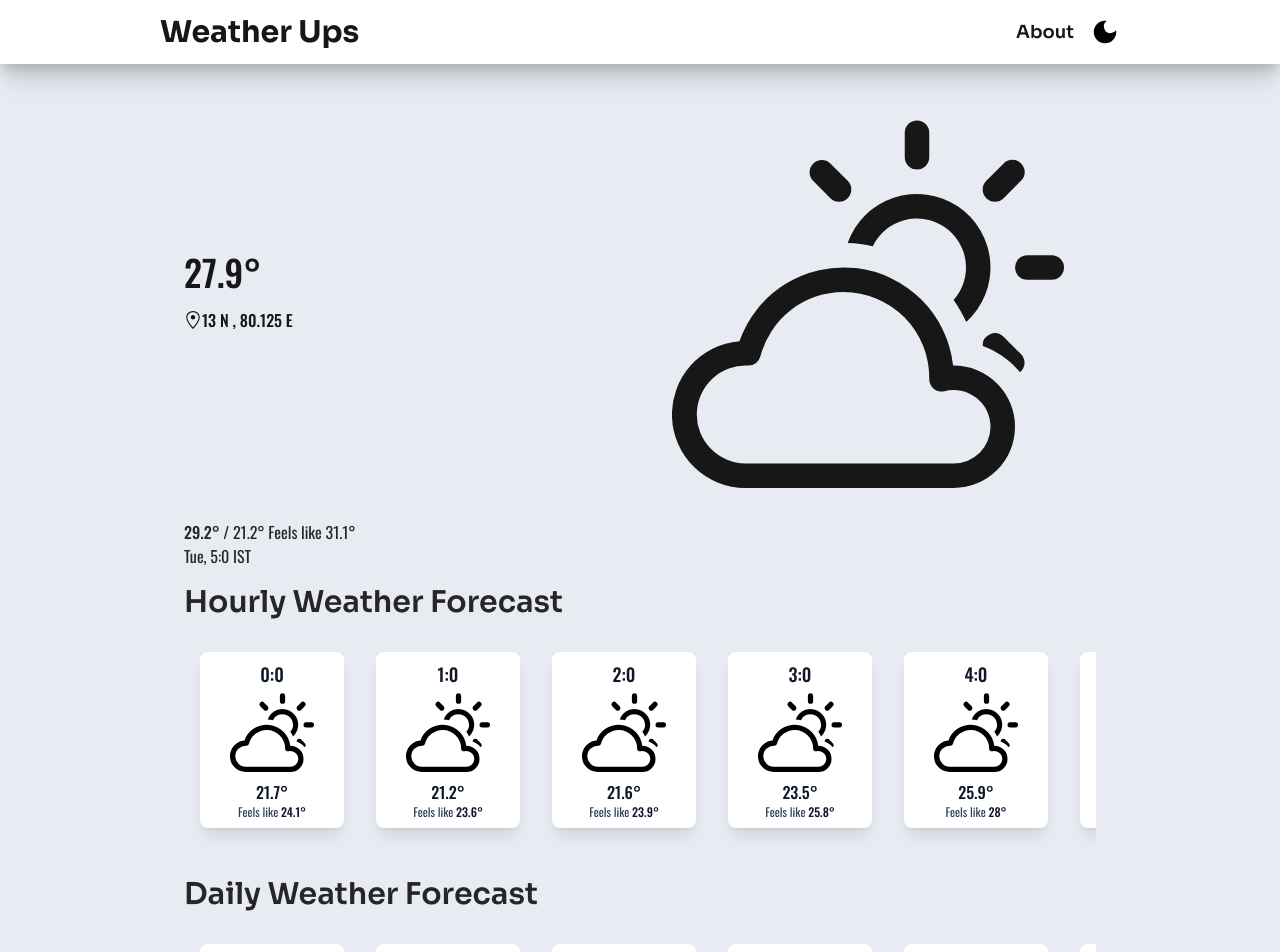
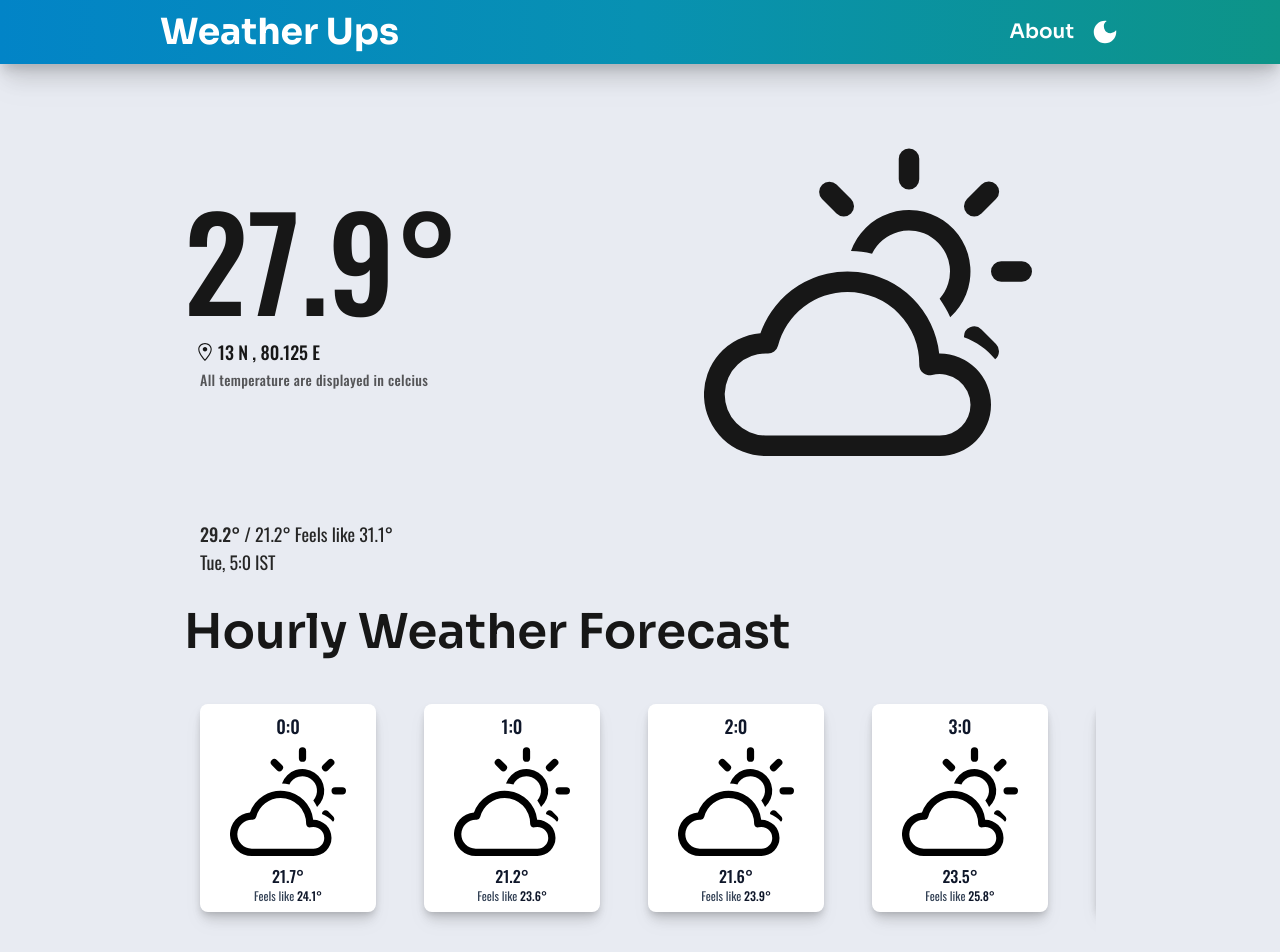
Before and after one commit to bhendi-boi/WeatherUps, a React (Vite) app: page / in a window 1280 px wide. Shown: the top 952 px of the page. Built offline with nearby package versions, Linux system fonts and the light colour scheme; no server answers.

Commit message:
optimezed for larger screens, gradient on nav

```diff
--- a/src/About.tsx
+++ b/src/About.tsx
@@ -1,9 +1,9 @@
 import TeritiaryLink from "./components/TeritiaryLink";
 const About = () => {
 	return (
-		<main className="min-h-[calc(100vh-4.5rem)] sm:w-3/4 sm:mx-auto dark:text-neutral-200 text-neutral-700">
-			<section className="px-4 pb-4">
-				<h2 className="my-2 text-2xl md:text-4xl text-neutral-900 font-medium dark:text-neutral-50">
+		<main className="min-h-[calc(100vh-4.5rem)] sm:w-3/4 sm:mx-auto dark:text-neutral-200 text-neutral-700 md:text-lg">
+			<section className="px-4 pb-4 mt-2 md:mt-8">
+				<h2 className="my-2 text-2xl font-medium md:text-5xl text-neutral-900 dark:text-neutral-50 font-title">
 					Resources
 				</h2>
 				<h3 className="my-1 text-neutral-800 dark:text-neutral-100">
@@ -15,7 +15,7 @@ const About = () => {
 				/>
 			</section>
 			<section className="px-4 pb-4">
-				<h2 className="my-2 text-2xl md:text-4xl text-neutral-900 font-medium dark:text-neutral-50">
+				<h2 className="my-2 text-2xl font-medium md:text-5xl text-neutral-900 dark:text-neutral-50 font-title">
 					About this App
 				</h2>
 				<p className="pb-2">
@@ -34,7 +34,7 @@ const About = () => {
 				</p>
 			</section>
 			<section className="px-4">
-				<h2 className="my-2 text-2xl md:text-4xl text-neutral-900 font-medium dark:text-neutral-100">
+				<h2 className="my-2 text-2xl font-medium md:text-5xl text-neutral-900 dark:text-neutral-100 font-title">
 					About me
 				</h2>
 				<p className="pb-3">
--- a/src/App.tsx
+++ b/src/App.tsx
@@ -53,20 +53,27 @@ const App = () => {
 	return (
 		<main className="min-h-screen sm:w-3/4 sm:mx-auto text-neutral-700 dark:text-neutral-200">
 			<div className="flex items-center px-6">
-				<div className="flex flex-col w-1/2 gap-4 text-4xl text-neutral-900 dark:text-neutral-50">
-					<Temp temp={CURRENT_TEMPERATURE} high />
-					<span className="inline-flex items-center font-medium text-base">
-						<GoLocation size={18} /> {LAT} , {LON}
+				<div className="flex flex-col justify-center w-1/2 text-4xl text-neutral-900 dark:text-neutral-50">
+					<Temp temp={CURRENT_TEMPERATURE} high color=" md:text-9xl" />
+					<span className="inline-flex items-center mt-4 mb-1 text-base font-medium md:ml-3 md:text-lg">
+						<GoLocation size={18} className="mr-1" /> {LAT} , {LON}
+					</span>
+					<span className="inline-flex items-center text-sm font-medium tracking-wide md:ml-4 opacity-70">
+						All temperature are displayed in celcius
 					</span>
 				</div>
-				<div className="w-1/2 h-full p-8 text-neutral-900 dark:text-neutral-50">
+				<div className="w-1/2 h-full p-8 md:p-16 text-neutral-900 dark:text-neutral-50">
 					{getIcon({ weatherCode: currentWeather.weathercode, night: night })}
 				</div>
 			</div>
-			<div className="px-6 text-neutral-800 dark:text-neutral-100">
+			<div className="px-6 md:ml-4 md:text-lg text-neutral-800 dark:text-neutral-200">
 				{" "}
-				<Temp temp={TODAYS_DATA.maxTemperature} high /> /{" "}
-				<Temp temp={TODAYS_DATA.minTemperature} /> Feels like{" "}
+				<Temp
+					temp={TODAYS_DATA.maxTemperature}
+					high
+					color="neutral-800 dark:text-neutral-50"
+				/>{" "}
+				/ <Temp temp={TODAYS_DATA.minTemperature} /> Feels like{" "}
 				<Temp temp={TODAYS_DATA.apperantMaxTemperature} />
 				<br />
 				<span>{CURRENT_TIME}</span>
--- a/src/components/Caurosel.tsx
+++ b/src/components/Caurosel.tsx
@@ -19,11 +19,11 @@ const Caurosel = (apiRes: any) => {
 	}, [currentHour]);
 
 	return (
-		<div className="mx-6 my-4">
-			<h2 className="mb-4 text-3xl font-semibold font-title text-neutral-800 dark:text-neutral-50">
+		<div className="mx-6 my-4 md:my-8">
+			<h2 className="mb-4 text-3xl font-semibold md:text-5xl font-title text-neutral-900 dark:text-neutral-50">
 				Hourly Weather Forecast
 			</h2>
-			<div className="grid grid-flow-col gap-8 px-4 py-4 pb-8 overflow-x-scroll scrollbar">
+			<div className="grid grid-flow-col gap-8 px-4 pt-4 pb-8 overflow-x-scroll md:gap-12 md:pb-12 md:pt-8 scrollbar">
 				{hourlyData.map((anHourData) => {
 					return <HourlyWeatherCard key={anHourData.time} {...anHourData} />;
 				})}
--- a/src/components/DailyCaurosel.tsx
+++ b/src/components/DailyCaurosel.tsx
@@ -4,11 +4,11 @@ import { DailyWeatherCard } from "./WeatherCard";
 const DailyCaurosel = (apiRes: any) => {
 	const dailyData = getDailyData(apiRes);
 	return (
-		<div className="mx-6 my-4 pb-10">
-			<h2 className="mb-4 text-3xl font-semibold font-title text-neutral-800  dark:text-neutral-50">
+		<div className="pb-10 mx-6 my-4">
+			<h2 className="mb-4 text-3xl font-semibold md:text-5xl font-title text-neutral-900 dark:text-neutral-50">
 				Daily Weather Forecast
 			</h2>
-			<div className="grid grid-flow-col gap-8 px-4 py-4 pb-8 overflow-x-scroll scrollbar horizantal-scroll">
+			<div className="grid grid-flow-col gap-8 px-4 pt-4 pb-8 overflow-x-scroll md:gap-12 md:pb-12 md:pt-8 scrollbar">
 				{dailyData.map((daily, index) => (
 					<DailyWeatherCard key={index} {...daily} />
 				))}
--- a/src/components/Nav.tsx
+++ b/src/components/Nav.tsx
@@ -13,14 +13,14 @@ const Nav = () => {
 	}
 	return (
 		<>
-			<nav className="sticky top-0 left-0 z-10 flex items-center h-16 bg-white shadow-xl font-title drop-shadow-xl">
+			<nav className="sticky top-0 left-0 z-10 flex items-center h-16 text-white bg-white shadow-xl font-title drop-shadow-xl bg-gradient-to-r from-sky-600 to-teal-600 via-cyan-600">
 				<div className="flex items-center w-full gap-4 mx-4 sm:mx-auto sm:w-3/4">
 					<Link to="/" className="mr-auto">
-						<h1 className="text-3xl font-bold text-neutral-900">Weather Ups</h1>
+						<h1 className="text-3xl font-bold md:text-4xl">Weather Ups</h1>
 					</Link>
 					<Link
 						to="/about"
-						className="font-semibold text-neutral-900  relative text-lg after:content-[''] after:w-0 after:h-[2px] after:bg-neutral-900 after:absolute after:left-0 after:bottom-0 hover:after:w-full after:-translate-x-1/4 hover:after:translate-x-0 hover:after:transition after:origin-left after:duration-200"
+						className="font-semibold relative text-lg md:text-xl after:content-[''] after:w-0 after:h-[2px] after:bg-white after:absolute after:left-0 after:bottom-0 hover:after:w-full after:-translate-x-1/4 hover:after:translate-x-0 hover:after:transition after:origin-left after:duration-200"
 					>
 						About
 					</Link>
--- a/src/components/WeatherCard.tsx
+++ b/src/components/WeatherCard.tsx
@@ -22,7 +22,7 @@ export const HourlyWeatherCard = ({
 	return (
 		<motion.div
 			whileHover={{ scale: 1.1, y: "-5%" }}
-			className="flex flex-col items-center w-36 h-44 py-2 rounded-lg cursor-pointer bg-white shadow-lg"
+			className="flex flex-col items-center py-2 bg-white rounded-lg shadow-lg cursor-pointer w-36 h-44 drop-shadow-lg md:w-44 md:h-52"
 		>
 			<span className="text-lg font-medium text-slate-900">{time}</span>
 			<div className="flex-grow pb-2 text-black">
@@ -59,7 +59,7 @@ export const DailyWeatherCard = ({
 		<motion.div
 			whileHover={{ scale: 1.1, y: "-5%" }}
 			transition={{ type: "tween", ease: "easeOut", duration: 0.2 }}
-			className="flex flex-col items-center w-36 h-44 py-2 rounded-lg cursor-pointer bg-white shadow-lg"
+			className="flex flex-col items-center py-2 bg-white rounded-lg shadow-lg cursor-pointer w-36 h-44 drop-shadow-lg md:w-44 md:h-52"
 		>
 			<span className="text-lg font-medium text-slate-900">{day}</span>
 			<div className="flex-grow pb-2 text-black">{getIcon({ weatherCode })}</div>
```
